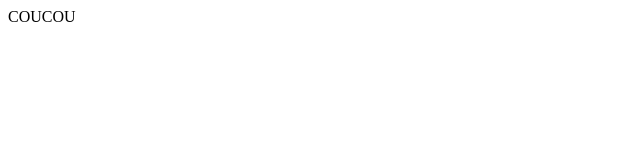
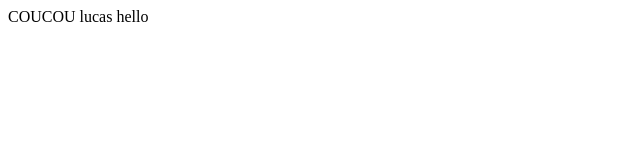
Before and after one commit to lulusquid/test, a plain HTML site: page web/index.html in a window 1280 px wide. Shown: the full height of the page, 0-640 px from the left. Drawn offline with Linux system fonts and the light colour scheme.

Commit message:
commit 3

```diff
--- a/web/index.html
+++ b/web/index.html
@@ -11,6 +11,6 @@ and open the template in the editor.
         <meta name="viewport" content="width=device-width, initial-scale=1.0">
     </head>
     <body>
-        <div>COUCOU</div>
+        <div>COUCOU lucas hello</div>
     </body>
 </html>
```
